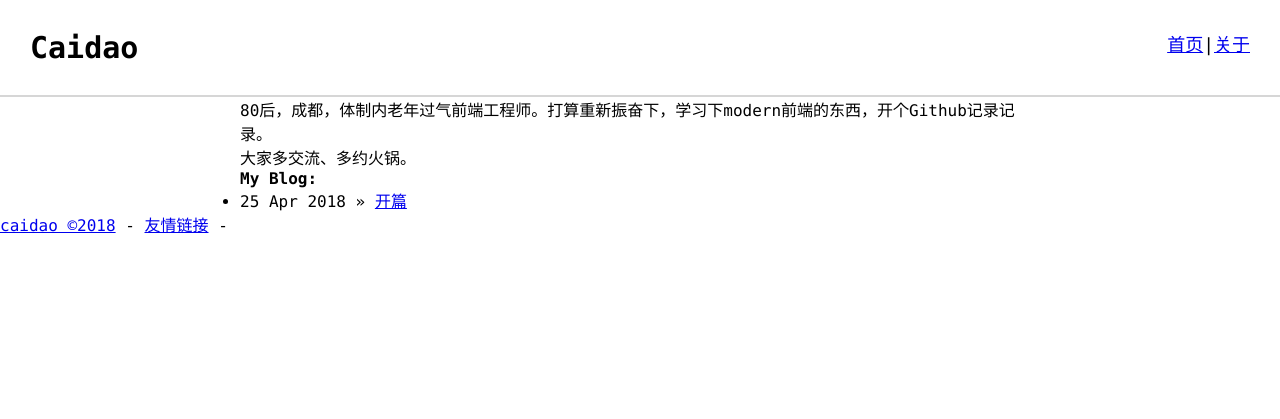
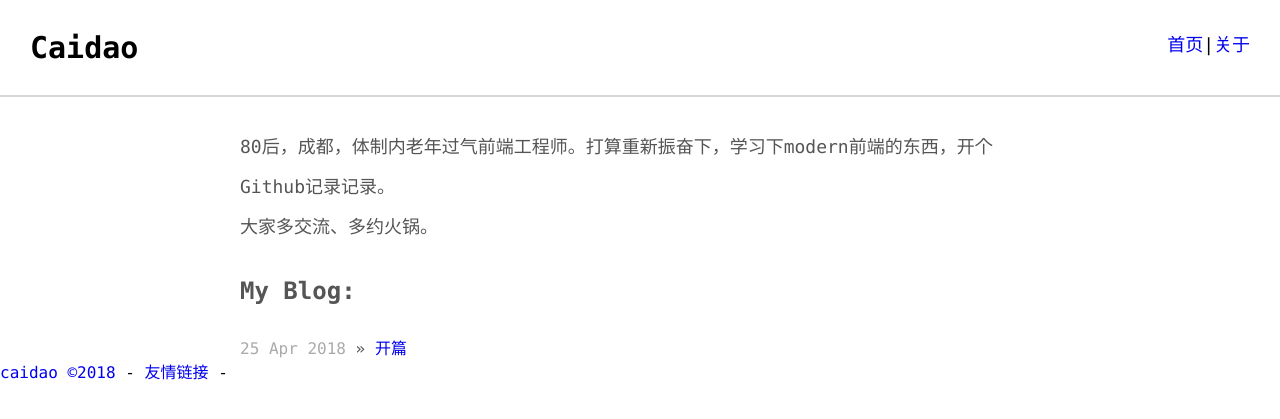
Before and after one commit to caidaozhang/caidaozhang.github.io, a Jekyll site: the page built from index.md, in a window 1280 px wide. Shown: the top 419 px of the page. Built offline with Jekyll 4.4.1, drawn with Linux system fonts in a browser that asks for light colours.

Commit message:
blog fixing

```diff
--- a/css/main.css
+++ b/css/main.css
@@ -1,6 +1,9 @@
 * {
     padding: 0;
     margin: 0;
+}
+a {
+    text-decoration: none;
 }
 body {
     font-family: Monaco, "Courier New", monospace;
@@ -21,4 +24,21 @@ header span {
 .wrapper {
     max-width: 800px;
     margin: 0 auto;
+    color: #555;
 }
+.wrapper .intro {
+    font-size: 18px;
+    line-height: 40px;
+    padding: 30px 0;
+}
+.wrapper .content h4 {
+    font-size: 24px;
+
+}
+.wrapper .content .posts {
+    padding-top: 30px;
+    list-style-type: none;
+}
+.wrapper .content .posts span {
+    color: #aaa;
+}
```
